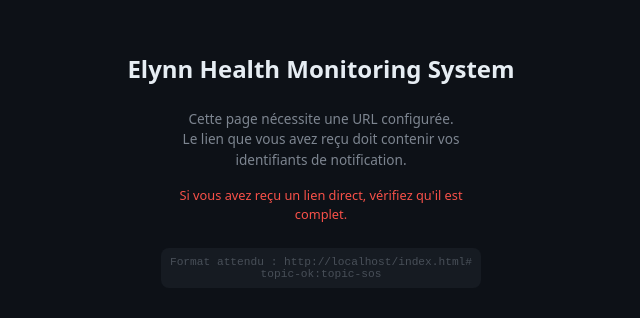
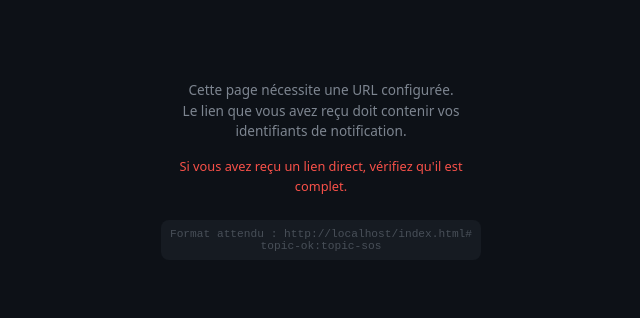
Before and after one commit to OHHDDO/Bijection-Communicator, a plain HTML site: page index.html in a window 1280 px wide. Shown: the part 230-548 px from the top of the page, without its empty margins (319-959 px from the left). Drawn offline with Linux system fonts and the light colour scheme.

Commit message:
Removed ugly title

```diff
--- a/index.html
+++ b/index.html
@@ -315,8 +315,6 @@
 
 <body>
 
-  <h2>Elynn Health Monitoring System</h2>
-
   <!-- Écran affiché si pas de topics dans l'URL -->
   <div id="setupScreen">
     <p>Cette page nécessite une URL configurée.<br>
```
